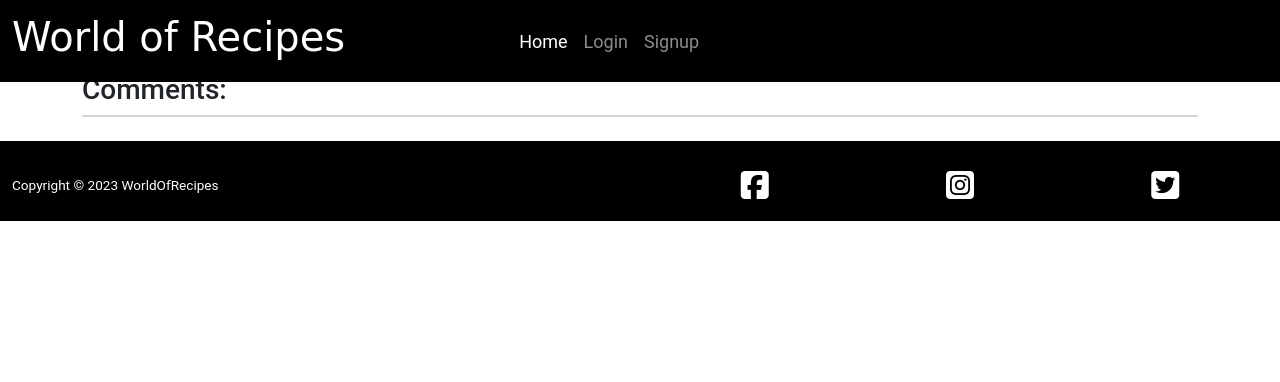
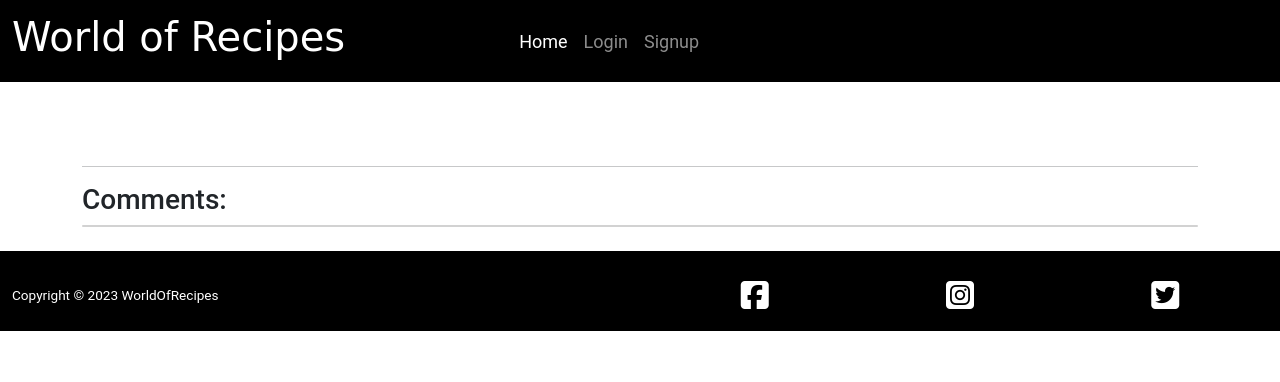
Before and after one commit to Dania2021/world-of-recipes, a Django app: template templates/recipe_detail.html in a window 1280 px wide. Shown: the top 382 px of the page. Run offline with Django 3.2, Linux system fonts and the light colour scheme; the template is opened without the code that fills it, so the values that code supplies are empty; some libraries are stand-ins or nearby versions; some web fonts are replaced.

Commit message:
Added styling to recipe_detail and recipes_list page

```diff
--- a/static/css/style.css
+++ b/static/css/style.css
@@ -151,3 +151,8 @@ footer p{
         margin-left: 120px;
     }
 }
+
+/***********************recipe_detail & recipes_list styling****/
+.masthead {
+    margin-top: 110px;
+}
```
